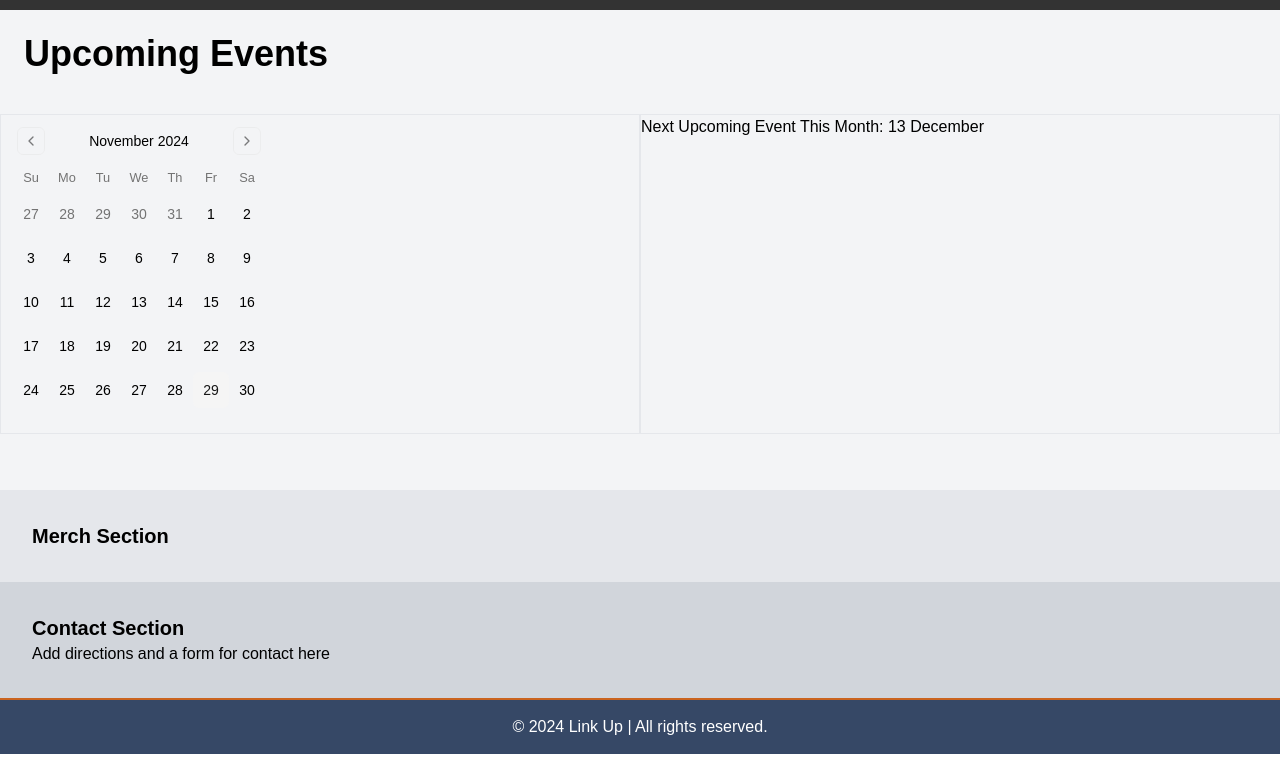
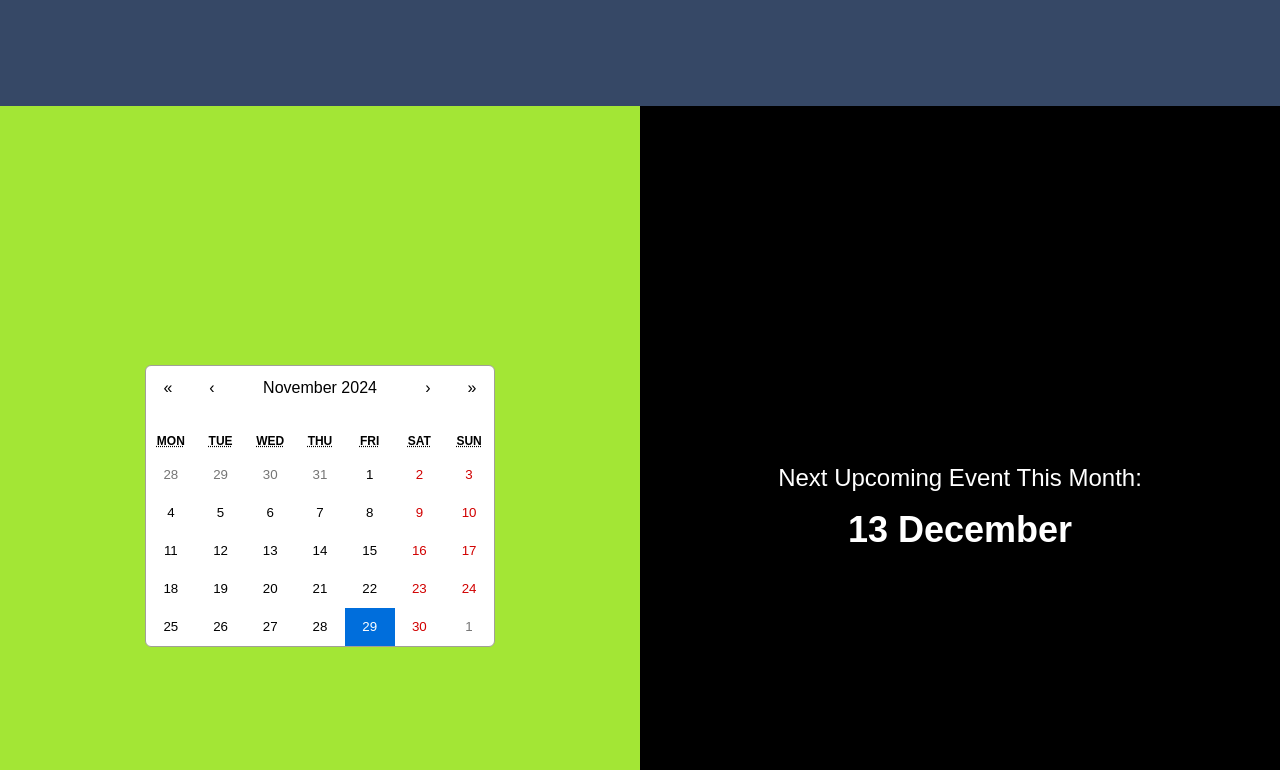
Before and after one commit to JosueSalazaku/linkup, a Next.js app: page / in a window 1280 px wide. Shown: the part 790-1560 px from the top of the page. Built offline with nearby package versions, Linux system fonts and the light colour scheme.

Commit message:
Refactor contact page layout, enhance navigation styling, and implement event calendar with highlight functionality

```diff
--- a/package.json
+++ b/package.json
@@ -9,6 +9,8 @@
     "lint": "next lint"
   },
   "dependencies": {
+    "@fullcalendar/daygrid": "^6.1.15",
+    "@fullcalendar/react": "^6.1.15",
     "@radix-ui/react-slot": "^1.1.0",
     "class-variance-authority": "^0.7.1",
     "clsx": "^2.1.1",
@@ -16,6 +18,7 @@
     "lucide-react": "^0.462.0",
     "next": "15.0.3",
     "react": "19.0.0-rc-66855b96-20241106",
+    "react-calendar": "^5.1.0",
     "react-day-picker": "^8.10.1",
     "react-dom": "19.0.0-rc-66855b96-20241106",
     "react-icons": "^5.3.0",
--- a/src/app/contact/page.tsx
+++ b/src/app/contact/page.tsx
@@ -2,7 +2,7 @@ import React from 'react'
 
 function page() {
   return (
-    <div>Contact</div>
+    <div className='h-screen'>Contact</div>
   )
 }
 
--- a/src/app/globals.css
+++ b/src/app/globals.css
@@ -11,3 +11,16 @@ body {
     --radius: 0.5rem;
   }
 }
+
+/* Highlight event days */
+.react-calendar__tile.highlight {
+  background-color: #71c135; /* Light red background */
+  color: black; /* Text color */
+  border-radius: 5%; /* Optional: Make it circular */
+  font-weight: bold;
+}
+
+/* Add a hover effect */
+.react-calendar__tile.highlight:hover {
+  background-color: #ff9999; /* Slightly darker red */
+}
--- a/src/app/layout.tsx
+++ b/src/app/layout.tsx
@@ -18,7 +18,7 @@ export default function RootLayout({
       <body>
         <div className="content-wrapper">
           <Nav />
-          <main className="main-content">{children}</main>
+          <main className="main-content bg-primaryDark">{children}</main>
           <Footer />
         </div>
       </body>
--- a/src/app/page.tsx
+++ b/src/app/page.tsx
@@ -1,31 +1,33 @@
 "use client";
-import Slideshow from "@/components/PictureSlide";
-import { Calendar } from "@/components/ui/calendar";
 
-// const images = ["/1.jpg", "/2.jpg", "/3.jpg"];
+import Calendar from "@/components/EventCalendar";
+import { events } from "./../components/EventCalendar"
 
 export default function Home() {
+  const firstEvent = events[0];
+
   return (
-    <main className="relative w-screen flex flex-col items-center">
-      {/* Slideshow Positioned Directly Below the Nav */}
-      <div className="absolute top-0 left-0 bg- w-full h-screen z-[-10]">
-      <Slideshow images={["/1.jpg", "/2.jpg", "/3.jpg"]} />
-      </div>
-
+    <main className="w-screen flex flex-col items-center">
       {/* Content */}
       <section className="w-screen h-screen flex flex-col justify-center items-center">
         <h1 className="text-white text-4xl">Welcome to Link Up</h1>
-        <h1 className="text-white text-3xl">The place to make the right connections</h1>
+        <h1 className="text-white text-3xl">
+          The place to make the right connections
+        </h1>
       </section>
+      <section className="w-screen lg:flex lg:flex-row md:flex md:flex-row h-[50rem] flex flex-col">
+        {/* Left Block */}
+        <div className="lg:w-1/2 h-full bg-lime-400 flex justify-center items-center">
+          <div className="flex flex-col items-center">
+            <Calendar />
+          </div>
+        </div>
 
-      <section className="w-screen h-[30rem] bg-gray-100">
-        <h1 className="text-4xl font-bold p-6">Upcoming Events</h1>
-        <div className="flex items-center mt-4">
-          <div className="border h-[20rem] w-1/2">
-          <Calendar />
-          </div>
-          <div className="border h-[20rem] w-1/2 items-center">
-          <h1>Next Upcoming Event This Month: 13 December</h1>
+        {/* Right Block */}
+        <div className="lg:w-1/2 h-full bg-black flex justify-center items-center">
+          <div className="text-white text-center text-2xl">
+            <h1>Next Upcoming Event This Month:</h1>
+            <p className="mt-4 text-4xl font-bold">{firstEvent.text}</p>
           </div>
         </div>
       </section>
@@ -34,10 +36,10 @@ export default function Home() {
         <h1 className="text-xl font-bold">Merch Section</h1>
       </section>
 
-      <div className="w-screen p-8 bg-gray-300">
+      <section className="w-screen p-8 bg-gray-300">
         <h1 className="text-xl font-bold">Contact Section</h1>
         <p>Add directions and a form for contact here</p>
-      </div>
+      </section>
     </main>
   );
 }
--- a/src/components/EventCalendar.tsx
+++ b/src/components/EventCalendar.tsx
@@ -1,25 +1,51 @@
 "use client";
 
-import { useRouter } from "next/navigation";
-import { Calendar } from "@/components/ui/calendar";
+import React, { useState } from "react";
+import Calendar from "react-calendar";
+import "react-calendar/dist/Calendar.css";
 
-const EventCalendar = () => {
-  const router = useRouter();
+export const events = [
+  {
+    date: "2024-12-13",
+    url: "/event/dec-13",
+    text: "13 December"
+  },
+];
 
-  const handleDateClick = (selectedDate: Date) => {
-    // Format date to yyyy-mm-dd for URL
-    const formattedDate = selectedDate.toISOString().split("T")[0];
-    router.push(`/events/${formattedDate}`);
+export default function EventCalendar() {
+  const [value, setValue] = useState<Date>(new Date());
+
+  const handleDateClick = (date: Date) => {
+    const formattedDate = formatDate(date);
+    const event = events.find((event) => event.date === formattedDate);
+    if (event) {
+      window.location.href = event.url;
+    } else {
+      alert("No events on this date!");
+    }
+  };
+
+  const formatDate = (date: Date) => {
+    const adjustedDate = new Date(
+      date.getTime() - date.getTimezoneOffset() * 60000
+    );
+    return adjustedDate.toISOString().split("T")[0];
   };
 
   return (
-    <div className="p-4">
+    <div>
       <Calendar
-        mode="single"
-        onSelect={(date) => handleDateClick(date as Date)}
+        onChange={(value) => setValue(value as Date)}
+        value={value}
+        onClickDay={handleDateClick}
+        tileClassName={({ date }) => {
+          const formattedDate = formatDate(date);
+          const isEvent = events.some((event) => event.date === formattedDate);
+          return isEvent ? "highlight" : null; // Add a custom CSS class
+        }}
+        locale="en-GB"
+        className="rounded-md"
       />
     </div>
   );
-};
-
-export default EventCalendar;
+}
--- a/src/components/Nav.tsx
+++ b/src/components/Nav.tsx
@@ -9,7 +9,7 @@ function Nav() {
   const [open, setOpen] = useState(false);
 
   return (
-    <nav className="absolute top-0 left-0 w-full bg-transparent h-24 z-10 flex justify-between items-center">
+    <nav className="bg-primaryDark w-full h-24 z-10 flex justify-between items-center">
       <ul className="w-full flex justify-between text-white items-center text-xl gap-4 py-4 px-10">
         {/* Left Link */}
         <li className="hidden sm:block">
--- a/src/components/ui/calendar.tsx
+++ /dev/null
@@ -1,77 +0,0 @@
-"use client"
-
-import * as React from "react"
-import { ChevronLeft, ChevronRight } from "lucide-react"
-import { DayPicker } from "react-day-picker"
-import { useRouter } from "next/navigation"
-
-import { cn } from "@/lib/utils"
-import { buttonVariants } from "@/components/ui/button"
-
-export type CalendarProps = React.ComponentProps<typeof DayPicker>
-
-function Calendar({
-  className,
-  classNames,
-  showOutsideDays = true,
-  ...props
-}: CalendarProps) {
-  const router = useRouter()
-
-  const handleDateSelect = (date: Date | undefined) => {
-    if (date) {
-      const formattedDate = date.toISOString().split("T")[0] // Format as yyyy-mm-dd
-      router.push(`/events/${formattedDate}`)
-    }
-  }
-
-  return (
-    <DayPicker
-      showOutsideDays={showOutsideDays}
-      className={cn("p-3", className)}
-      classNames={{
-        months: "flex flex-col sm:flex-row space-y-4 sm:space-x-4 sm:space-y-0",
-        month: "space-y-4",
-        caption: "flex justify-center pt-1 relative items-center",
-        caption_label: "text-sm font-medium",
-        nav: "space-x-1 flex items-center",
-        nav_button: cn(
-          buttonVariants({ variant: "outline" }),
-          "h-7 w-7 bg-transparent p-0 opacity-50 hover:opacity-100"
-        ),
-        nav_button_previous: "absolute left-1",
-        nav_button_next: "absolute right-1",
-        table: "w-full border-collapse space-y-1",
-        head_row: "flex",
-        head_cell:
-          "text-neutral-500 rounded-md w-9 font-normal text-[0.8rem] dark:text-neutral-400",
-        row: "flex w-full mt-2",
-        cell: "h-9 w-9 text-center text-sm p-0 relative [&:has([aria-selected].day-range-end)]:rounded-r-md [&:has([aria-selected].day-outside)]:bg-neutral-100/50 [&:has([aria-selected])]:bg-neutral-100 first:[&:has([aria-selected])]:rounded-l-md last:[&:has([aria-selected])]:rounded-r-md focus-within:relative focus-within:z-20 dark:[&:has([aria-selected].day-outside)]:bg-neutral-800/50 dark:[&:has([aria-selected])]:bg-neutral-800",
-        day: cn(
-          buttonVariants({ variant: "ghost" }),
-          "h-9 w-9 p-0 font-normal aria-selected:opacity-100"
-        ),
-        day_range_end: "day-range-end",
-        day_selected:
-          "bg-neutral-900 text-neutral-50 hover:bg-neutral-900 hover:text-neutral-50 focus:bg-neutral-900 focus:text-neutral-50 dark:bg-neutral-50 dark:text-neutral-900 dark:hover:bg-neutral-50 dark:hover:text-neutral-900 dark:focus:bg-neutral-50 dark:focus:text-neutral-900",
-        day_today: "bg-neutral-100 bg-green-500 text-neutral-900 dark:bg-neutral-800 dark:text-neutral-50",
-        day_outside:
-          "day-outside text-neutral-500 aria-selected:bg-neutral-100/50 aria-selected:text-neutral-500 dark:text-neutral-400 dark:aria-selected:bg-neutral-800/50 dark:aria-selected:text-neutral-400",
-        day_disabled: "text-neutral-500 opacity-50 dark:text-neutral-400",
-        day_range_middle:
-          "aria-selected:bg-neutral-100 aria-selected:text-neutral-900 dark:aria-selected:bg-neutral-800 dark:aria-selected:text-neutral-50",
-        day_hidden: "invisible",
-        ...classNames,
-      }}
-      components={{
-        IconLeft: ({ ...props }) => <ChevronLeft className="h-4 w-4" />,
-        IconRight: ({ ...props }) => <ChevronRight className="h-4 w-4" />,
-      }}
-      onSelect={handleDateSelect} // Handle date selection
-      {...props}
-    />
-  )
-}
-Calendar.displayName = "Calendar"
-
-export { Calendar }
```
Also changed, not shown: 1 other file (tests, documents, lock files or other folders).
